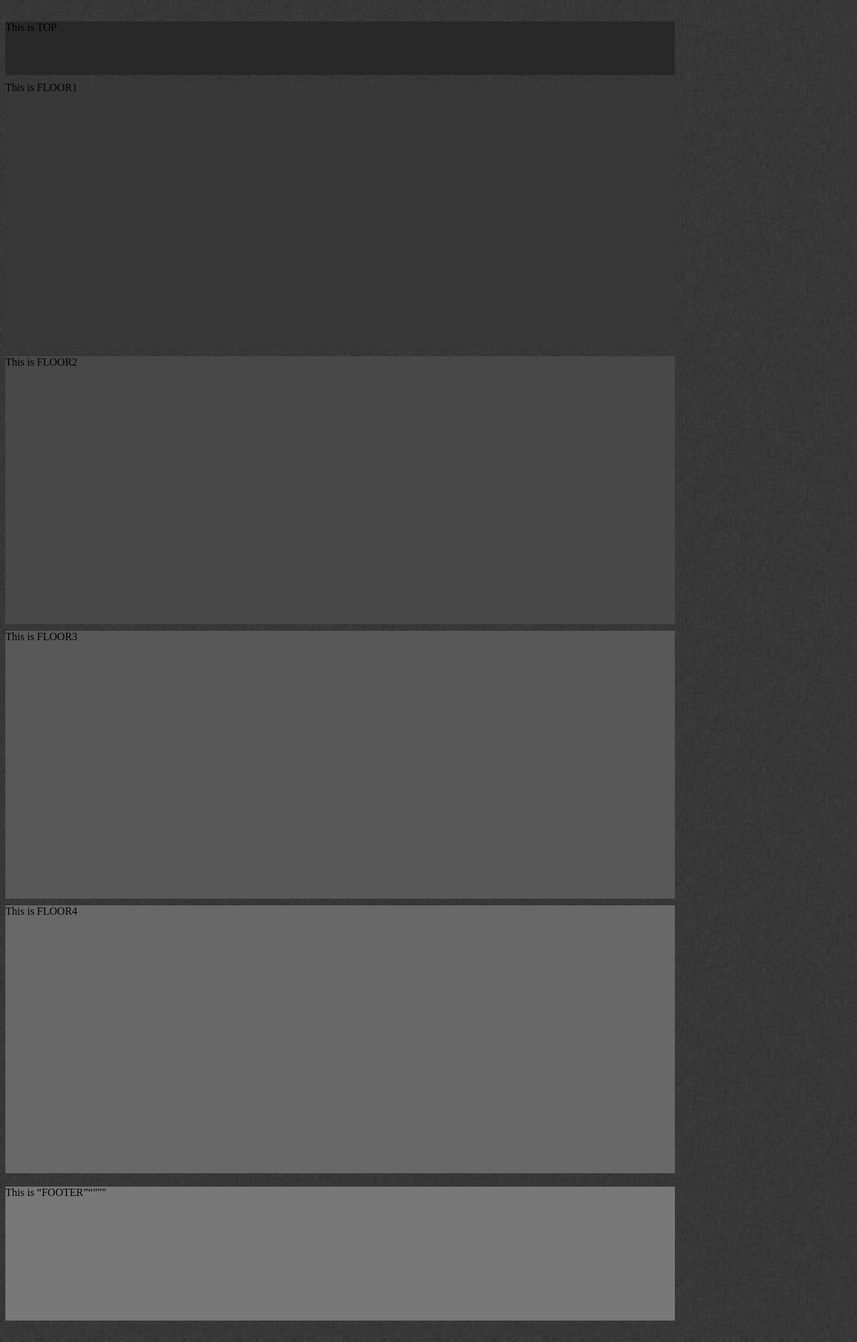
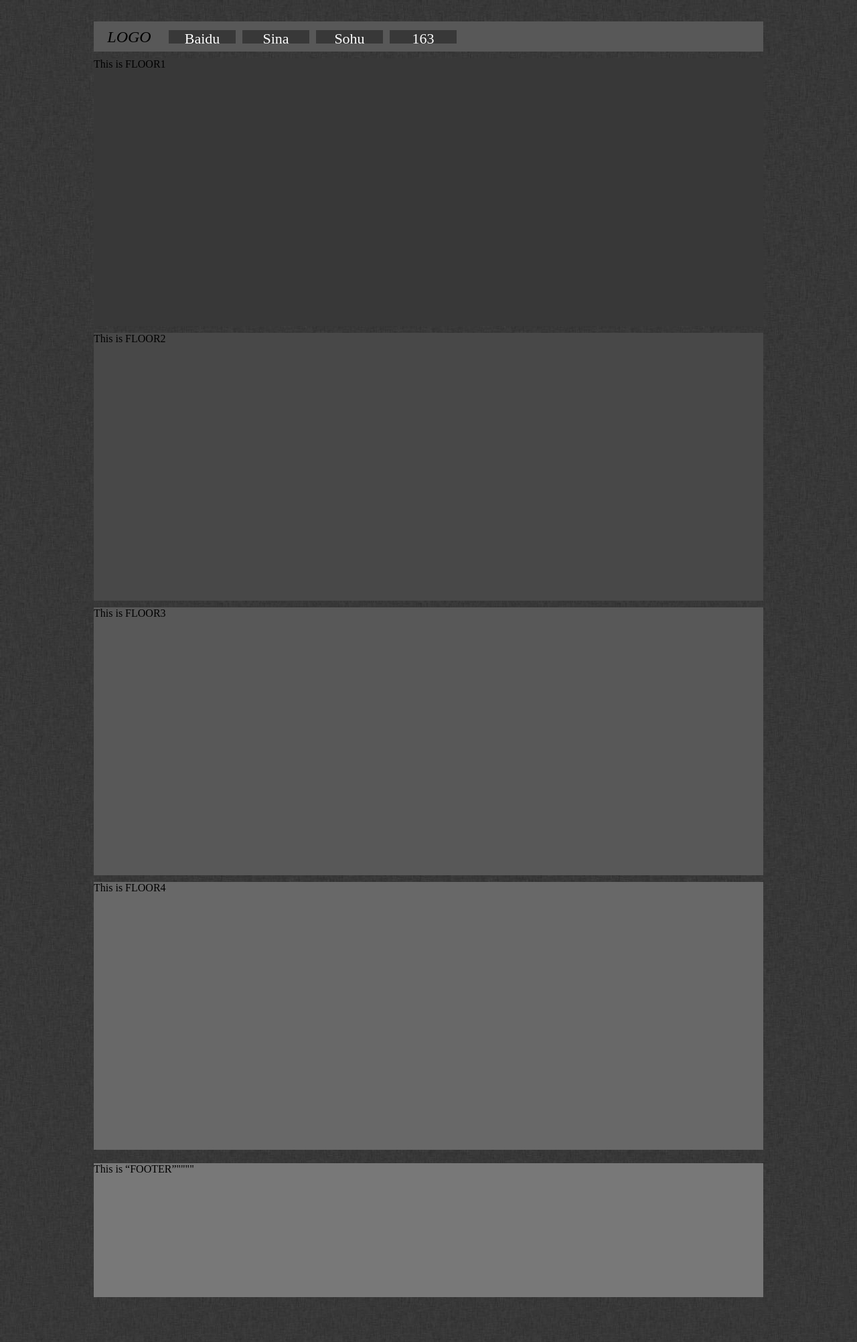
Before and after one commit to shengchi/scsite, a Jekyll site: the page index.html, which Jekyll copies as it is, in a window 1280 px wide. Shown: the whole page at 67% size. Built offline with Jekyll 4.4.1, drawn with Linux system fonts in a browser that asks for light colours; after the commit the page ends 1969 px from its top, so only the background shows below that.

Commit message:
first post

```diff
--- a/index.html
+++ b/index.html
@@ -1,20 +1,101 @@
-<!DOCTYPE html>
+<!DOCTYPE html PUBLIC "-//W3C//DTD XHTML 1.0 Transitional//EN" "http://www.w3.org/TR/xhtml1/DTD/xhtml1-transitional.dtd">
 <html>
 　　<head>
 	<meta http-equiv="content-type" content="text/html; charset=utf-8" />
 	<style>
-	body {background-image : url(https://raw.githubusercontent.com/shengchi/scsite/gh-pages/_asset/background-pic.jpg);}
-        div#top {width:1000px; height:80px; background-color:#282828; }
-        div#floor1 {width:1000px; height:400px; background-color:#383838;margin-top:10px; }
-	div#floor2 {width:1000px; height:400px; background-color:#484848;margin-top:10px; }
-	div#floor3 {width:1000px; height:400px; background-color:#585858;margin-top:10px; }
-	div#floor4 {width:1000px; height:400px; background-color:#686868;margin-top:10px; }
-	div#footer {width:1000px; height:200px; background-color:#787878;margin-top:20px; }
+	body
+		{
+		background-image : url(https://raw.githubusercontent.com/shengchi/scsite/gh-pages/_asset/background-pic.jpg);
+		background-attachment:fixed;
+		}
+        div#top
+		{
+		width:1000px;
+		height:45px;
+		background-color:#585858;
+		margin-top=0;
+		margin-left:auto;
+		margin-right:auto;
+		}
+        div#floor1
+		{
+		width:1000px;
+		height:400px;
+		background-color:#383838;
+		margin-top:10px;
+		margin-left:auto;
+		margin-right:auto;
+		}
+	div#floor2
+		{
+		width:1000px;
+		height:400px;
+		background-color:#484848;
+		margin-top:10px;
+		margin-left:auto;
+		margin-right:auto;
+		}
+	div#floor3
+		{
+		width:1000px;
+		height:400px;
+		background-color:#585858;
+		margin-top:10px;
+		margin-left:auto;
+		margin-right:auto;
+		}
+	div#floor4
+		{
+		width:1000px;
+		height:400px;
+		background-color:#686868;
+		margin-top:10px;
+		margin-left:auto;
+		margin-right:auto;
+		}
+	div#footer
+		{
+		width:1000px;
+		height:200px;
+		background-color:#787878;
+		margin-top:20px;
+		margin-left:auto;
+		margin-right:auto;
+		}
+	li
+		{
+		float:left;
+		padding:5px;
+		}
+	a
+		{
+		display:block;
+		width:100px;
+		height:20px;
+		background-color:#383838;
+		color:#ffffff;
+		text-decoration:none;
+		font-size:22px;
+		}
 	</style>
 　　</head>
 　　<body>
 	<div id="top">
-		This is TOP
+	<table >
+	<tr >
+		<td style="width:100px; height:40px;" >
+			<p style="margin:0; font-style:italic; font-size:24px;" align="center"; >LOGO</p>
+		</td>
+		<td style="height:40px;" >
+			<ul style="list-style-type:none; margin:0; padding:0;" >
+				<li ><a href="http://www.baidu.com" align="center" >Baidu</a></li>
+				<li ><a href="http://www.sina.com" align="center" > Sina</a></li>
+				<li ><a href="http://www.sohu.com" align="center" >Sohu</a></li>
+				<li ><a href="http://www.163.com" align="center" >163</a></li>
+			</ul>
+		</td>
+	</tr>
+	</table>
 	</div>
         <div id="floor1">
                 This is FLOOR1
@@ -29,7 +110,7 @@
                 This is FLOOR4
         </div>
         <div id="footer">
-                This is “FOOTER”“”""
+                This is “FOOTER”""""
         </div>
 　　</body>
 </html>
```
